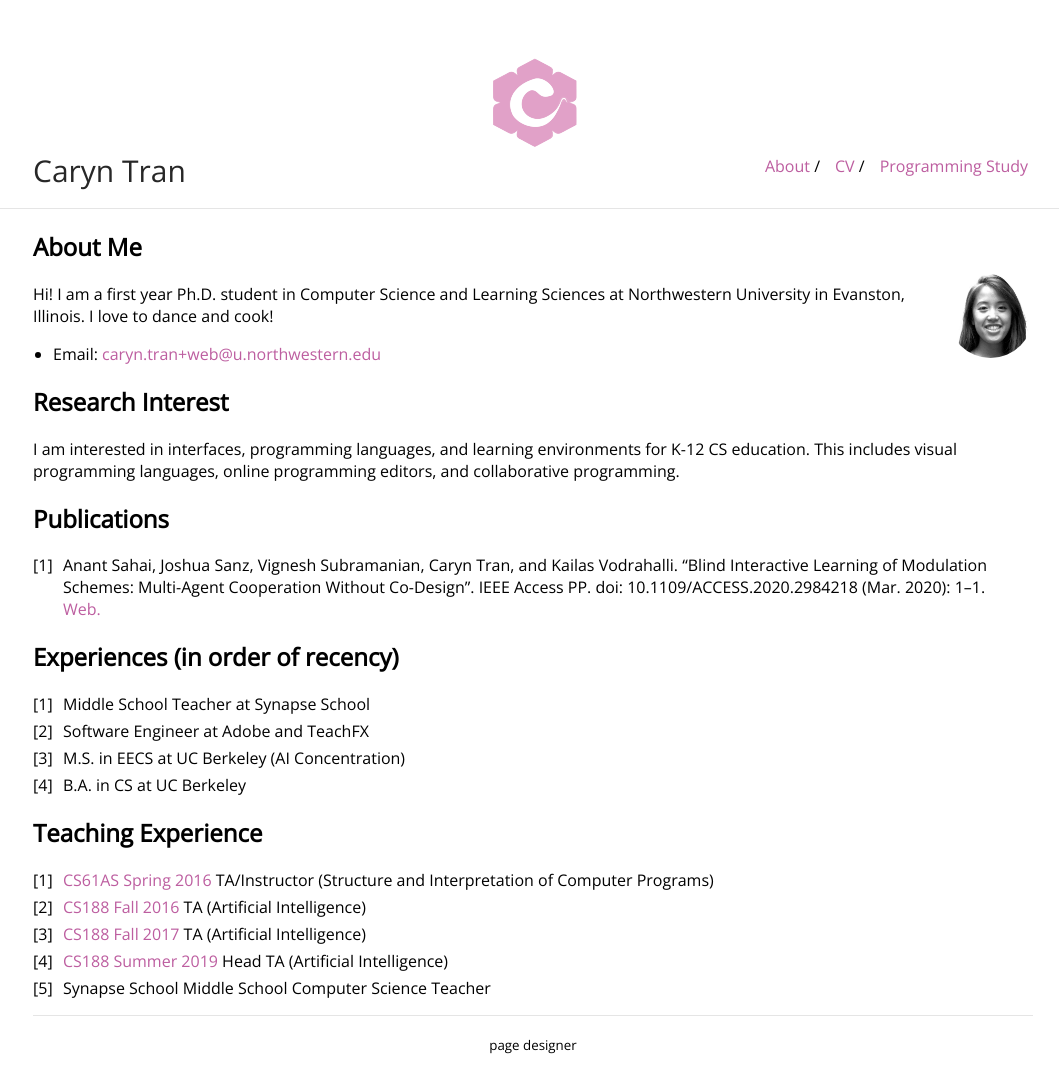
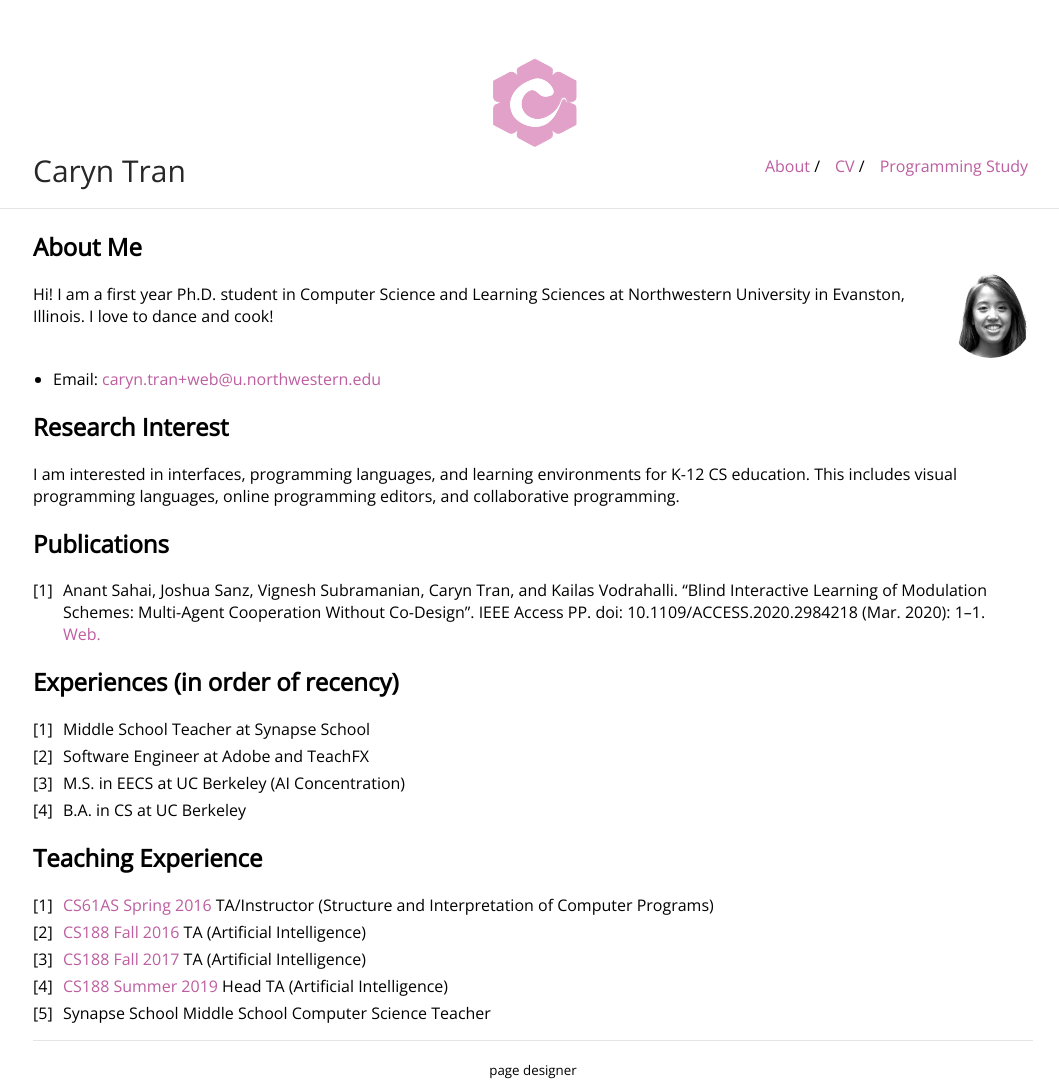
Before and after one commit to carynbear/carynbear.github.io, a Jekyll site: the page built from index.md, in a window 1280 px wide. Shown: the whole page, without its empty margins (107-1166 px from the left). Built offline with Jekyll 4.4.1, drawn with Linux system fonts in a browser that asks for light colours; our own code applies the rules of GitHub Pages for plain Markdown files; before the commit the page ends 1055 px from its top, so only the background shows below that.

Commit message:
Update typography.scss

```diff
--- a/_sass/typography.scss
+++ b/_sass/typography.scss
@@ -18,7 +18,7 @@
         margin: 5px 0 5px 0;
     }
     ul {
-        padding: 0 20px 0 20px;;
+        padding: 20px 20px 0 20px;;
     }
     ol {
         padding: 0 30px 0 30px;
```
